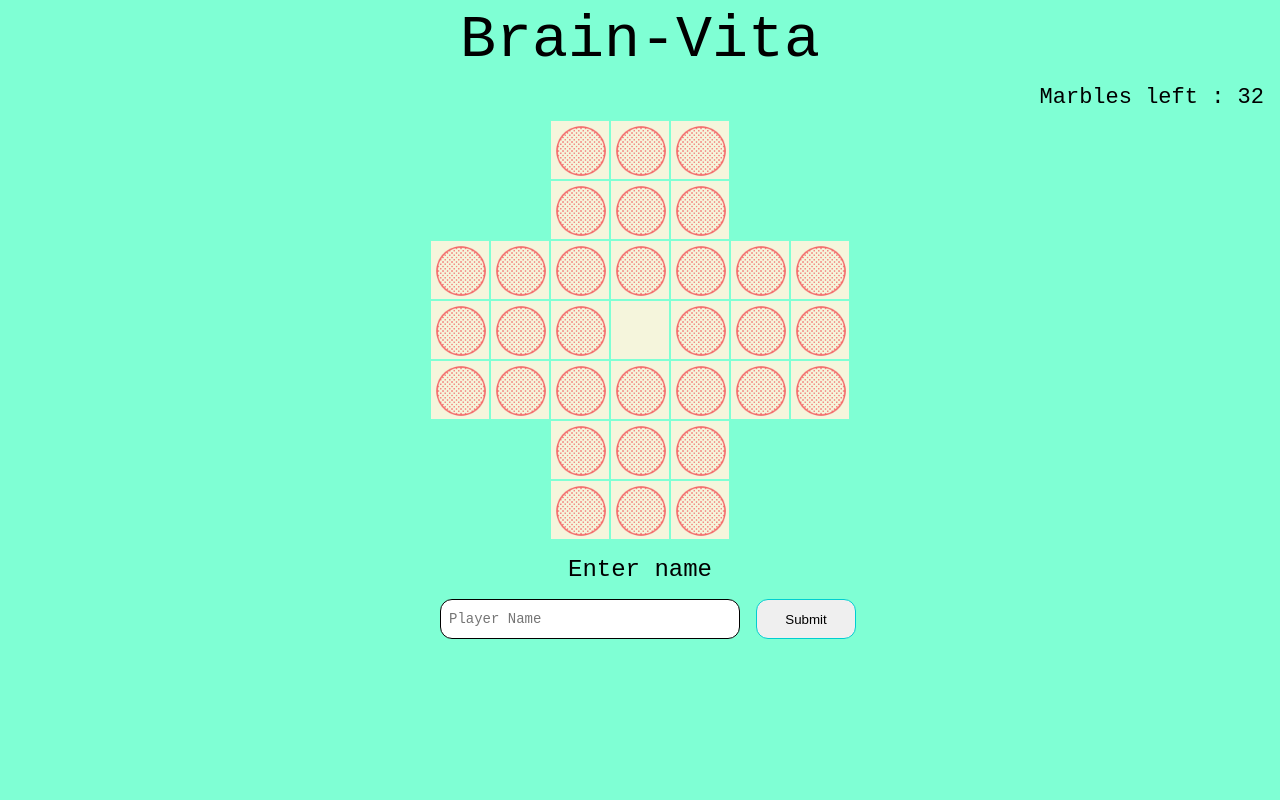
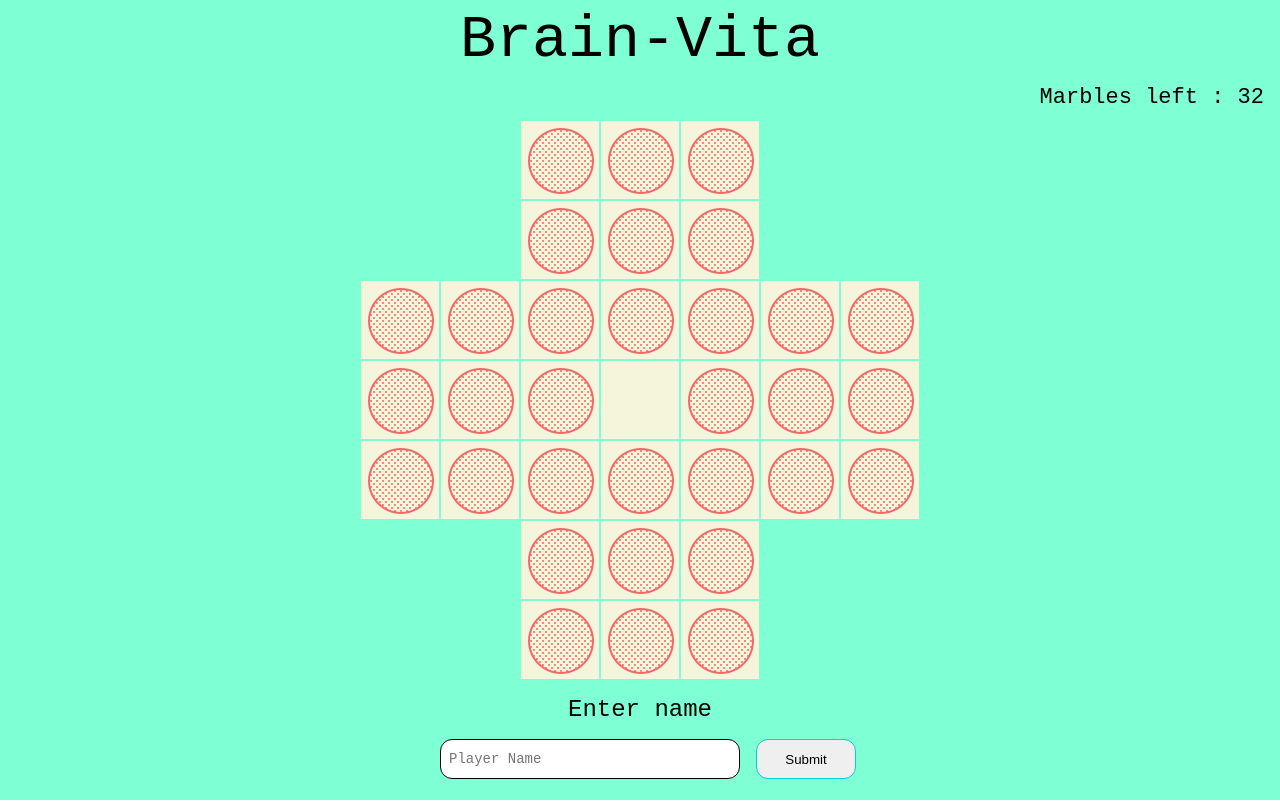
Before and after one commit to bhaskartalla/brain-vita, a React (Create React App) app: page / in a window 1280 px wide. Built offline with nearby package versions, Linux system fonts and the light colour scheme.

Commit message:
Update Square.js

```diff
--- a/src/components/Square.js
+++ b/src/components/Square.js
@@ -5,8 +5,8 @@ import circle from './../assets/circle.png'
 const Box = styled.button`
   ${'' /* max-width: 80px; */}
   ${'' /* max-height: 80px; */}
-  width: 60px;
-  height: 60px;
+  width: 80px;
+  height: 80px;
   outline: none;
   font-family: fantasy;
   ${'' /* font-size: 32px; */}
@@ -14,6 +14,21 @@ const Box = styled.button`
   background-color: ${({ isValid }) => (isValid ? 'darkorange' : 'beige')};
   &:active {
     font-size: 40px;
+  }
+
+  @media (max-width: 568px) {
+    width: 40px;
+    height: 40px;
+  }
+`
+
+const CircleImage = styled.img`
+  width: 80px;
+  height: 80px;
+
+  @media (max-width: 568px) {
+    width: 40px;
+    height: 40px;
   }
 `
 
@@ -26,7 +41,7 @@ const Square = (props) => {
       onClick={() => props.onClick()}
     >
       {props.isEmpty === 'O' ? (
-        <img height='60' width='60' src={circle} alt='react logo' />
+        <CircleImage src={circle} alt='react logo' />
       ) : (
         ''
       )}
```
